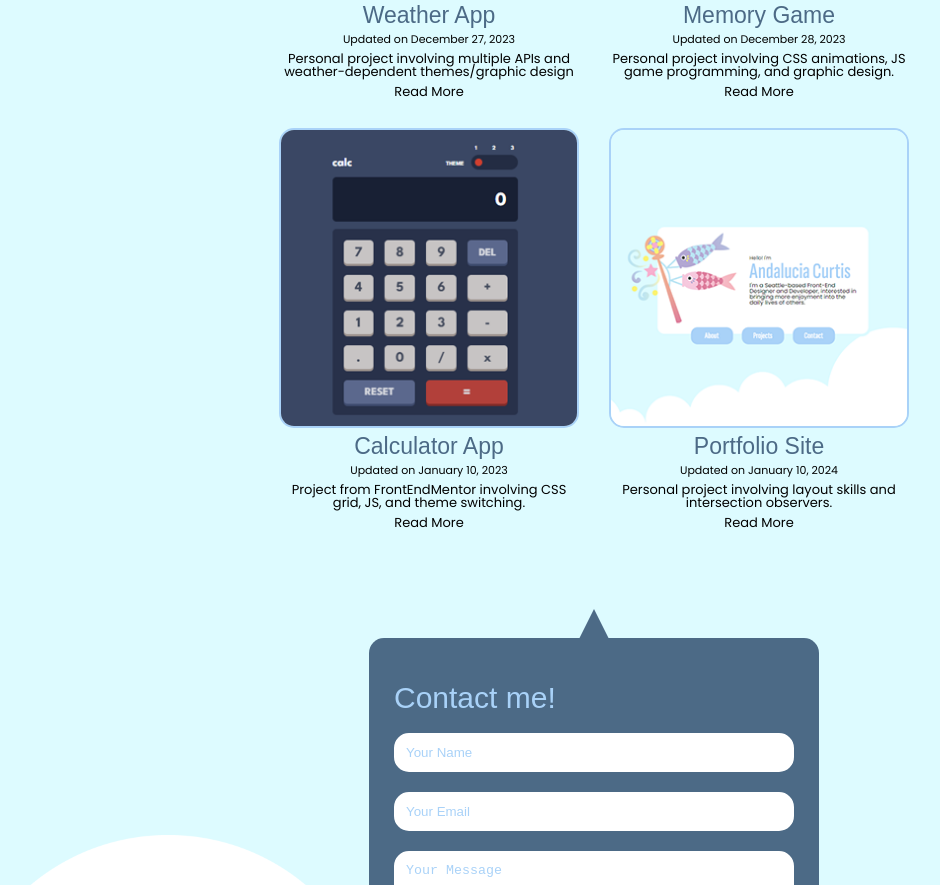
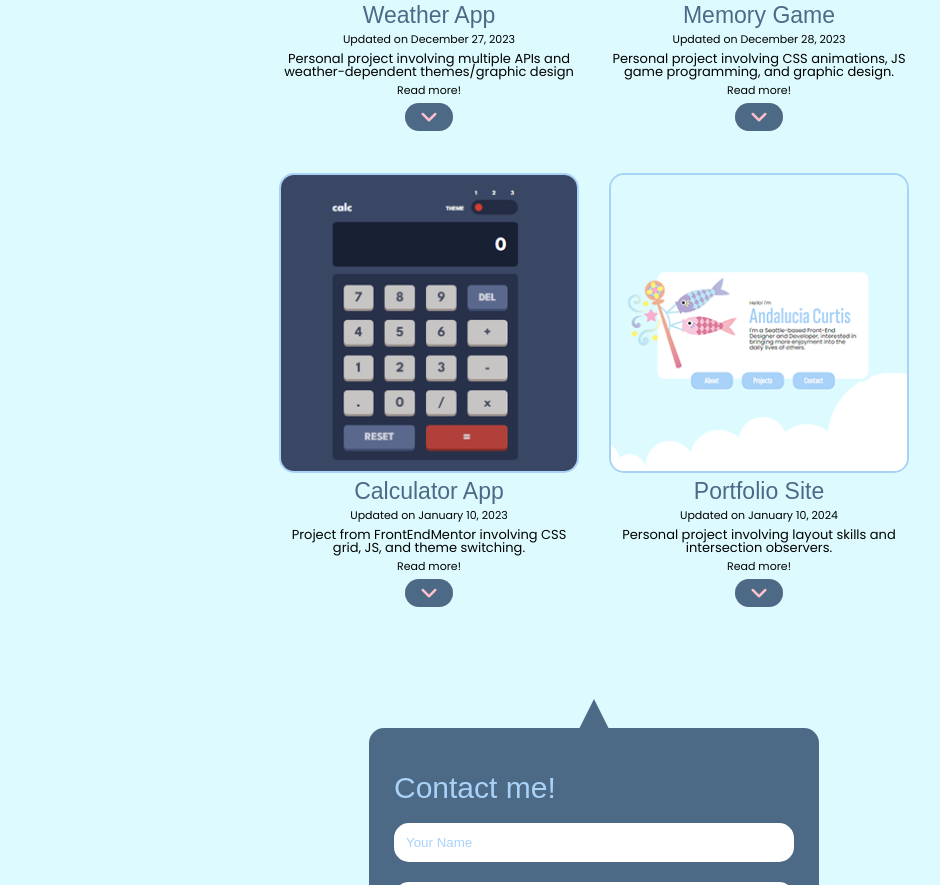
Before and after one commit to andaluciacurtis/Portfolio-Website, a plain HTML site: page index.html in a window 1280 px wide. Shown: the part 2136-3021 px from the top of the page, without its empty margins (46-986 px from the left). Drawn offline with Linux system fonts and the light colour scheme; a web font is replaced by a local one.

Commit message:
added arrows to projects

```diff
--- a/css/style.css
+++ b/css/style.css
@@ -71,7 +71,6 @@ section {
 
 .hero-buttons a,
 .about-links a,
-.project-links a,
 .contact-input-container button,
 .spec-links a,
 .back-button a {
@@ -81,17 +80,21 @@ section {
   text-align: center;
   padding: 10px;
   border-radius: 15px;
+  cursor: pointer;
 
   transition: background-color 500ms;
 }
 
 .hero-buttons a:hover,
 .about-links a:hover,
-.project-links a:hover,
 .contact-input-container button:hover,
 .spec-links a:hover,
 .back-button a:hover {
   background-color: var(--pink);
+}
+
+.hero-buttons a:hover,
+.contact-input-container button:hover {
   animation: buttonShake 300ms ease-in-out 2 alternate;
 }
 
@@ -309,9 +312,9 @@ nav i {
 }
 
 .left-triangle, .right-triangle {
-  border: 20px solid transparent;
+  border: 15px solid transparent;
   border-top: 0;
-  border-bottom: 40px solid white;
+  border-bottom: 30px solid white;
   align-self: center;
 }
 
@@ -326,7 +329,44 @@ nav i {
   border-radius: 15px;
 }
 
+.read-more {
+  cursor: pointer;
+  position: relative;
+  display: flex;
+  justify-content: center;
+  margin-bottom: 40px;
+}
 
+.read-more i {
+  position: absolute;
+  font-size: 20px;
+  padding: 4px 15px;
+  border-radius: 15px;
+}
+
+.fa-angle-down {
+  color: var(--pink);
+  background-color: var(--dark-blue);
+  display: block;
+  transition: background-color 300ms ease-in-out;
+}
+
+.fa-angle-down:hover {
+  background-color: var(--pink);
+  color: var(--dark-blue);
+}
+
+.fa-angle-up {
+  background-color: var(--pink);
+  color: var(--dark-blue);
+  display: none;
+  transition: background-color 300ms ease-in-out;
+}
+
+.fa-angle-up:hover {
+  color: var(--pink);
+  background-color: var(--dark-blue);
+}
 
 .project-spec h2 {
   text-align: center;
@@ -354,17 +394,6 @@ nav i {
   padding: 10px;
   justify-content: space-around;
   gap: 5px;
-}
-
-.bottom-text {
-  text-align: center;
-  color: var(--dark-blue);
-}
-
-.back-button {
-  margin: 10px;
-  display: flex;
-  justify-content: center;
 }
 
 /* CONTACT PAGE */
@@ -641,11 +670,11 @@ footer h4 {
   }
 
   .left-triangle {
-    margin-left: -310px;
+    margin-left: -320px;
   }
 
   .right-triangle {
-    margin-left: 350px;
+    margin-left: 340px;
   }
 
   .right-project {
@@ -684,11 +713,11 @@ footer h4 {
   }
 
   .left-triangle {
-    margin-left: -350px;
+    margin-left: -330px;
   }
 
   .right-triangle {
-    margin-left: 300px;
+    margin-left: 330px;
   }
 
   .right-project {
--- a/index.html
+++ b/index.html
@@ -182,8 +182,10 @@
                             <p class="intro">
                                 Personal project involving multiple APIs and weather-dependent themes/graphic design
                             </p>
-                            <div class="project-links">
-                                <p class="read-more">Read More</p>
+                            <h4>Read more!</h4>
+                            <div class="read-more">
+                                <i class="fa-solid fa-angle-up"></i>
+                                <i class="fa-solid fa-angle-down"></i>
                             </div>
                         </div>
 
@@ -204,8 +206,10 @@
                             <p class="intro">
                                 Personal project involving CSS animations, JS game programming, and graphic design.
                             </p>
-                            <div class="project-links">
-                                <p class="read-more">Read More</p>
+                            <h4>Read more!</h4>
+                            <div class="read-more">
+                                <i class="fa-solid fa-angle-up"></i>
+                                <i class="fa-solid fa-angle-down"></i>
                             </div>
                         </div>
 
@@ -223,8 +227,10 @@
                             <p class="intro">
                                 Project from FrontEndMentor involving CSS grid, JS, and theme switching.
                             </p>
-                            <div class="project-links">
-                                <p class="read-more">Read More</p>
+                            <h4>Read more!</h4>
+                            <div class="read-more">
+                                <i class="fa-solid fa-angle-up"></i>
+                                <i class="fa-solid fa-angle-down"></i>
                             </div>
                         </div>
 
@@ -243,8 +249,10 @@
                             <p class="intro">
                                 Personal project involving layout skills and intersection observers.
                             </p>
-                            <div class="project-links">
-                                <p class="read-more">Read More</p>
+                            <h4>Read more!</h4>
+                            <div class="read-more">
+                                <i class="fa-solid fa-angle-up"></i>
+                                <i class="fa-solid fa-angle-down"></i>
                             </div>
                         </div>
 
--- a/js/script.js
+++ b/js/script.js
@@ -1,11 +1,5 @@
-const currentURL = window.location.href;
-let isPageOne = false;
-
-if (!currentURL.includes("/project-specs")) {
 // ADDING NAV INTERSECTION OBSERVERS
-  // BUT ONLY FOR THE FIRST PAGE
 const navBar = document.querySelector('nav');
-
 isPageOne = true;
 
 const pageOneObserver = new IntersectionObserver(function(entries) {
@@ -47,7 +41,6 @@ if (!currentURL.includes("/project-specs")) {
 );
 
 pageThreeObserver.observe(pageThree);
-}
 
 // CREATING MOBILE NAV
 const navToggle = document.querySelector(".mobile-nav-toggle");
@@ -83,23 +76,34 @@ projects.forEach(project=> {
   let readMore = project.querySelector(".read-more");
   let spec = project.querySelector(".outer-spec-container");
 
+  let downArrow = project.querySelector(".fa-angle-down");
+  let upArrow = project.querySelector(".fa-angle-up");
+
   readMore.addEventListener("click", ()=> {
     let currentlyOpen = spec.classList.contains("open-project")
 
     if (currentlyOpen) {
       spec.classList.remove("open-project");
+      downArrow.style.display = "block";
+      upArrow.style.display = "none";
       specOpen = false;
+
     } else {
       // close any specs that are open
       if (specOpen) {
         for (let i = 0; i < projects.length; i++) {
           if (projects[i] != project) {
-            projects[i].querySelector(".outer-spec-container").classList.remove("open-project");
+            let otherProj = projects[i];
+            otherProj.querySelector(".outer-spec-container").classList.remove("open-project");
+            otherProj.querySelector(".fa-angle-down").style.display = "block";
+            otherProj.querySelector(".fa-angle-up").style.display = "none";
           }
         }
       }
 
       spec.classList.add("open-project");
+      downArrow.style.display = "none";
+      upArrow.style.display = "block";
       specOpen = true;
     }
   })
```
Lines whose indentation alone changed are shown as unchanged.
